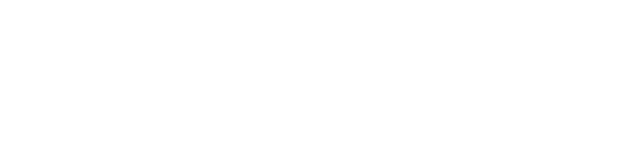
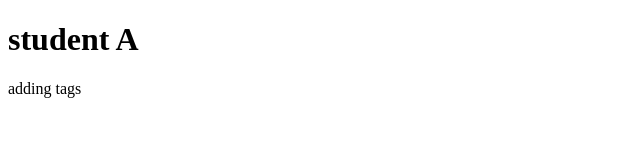
Before and after one commit to nortunen/Kieren, a plain HTML site: page index.html in a window 1280 px wide. Shown: the whole page, without its empty margins (0-640 px from the left). Drawn offline with Linux system fonts and the light colour scheme.

Commit message:
adding tags to index.html

```diff
--- a/index.html
+++ b/index.html
@@ -3,7 +3,10 @@
   <head>
     <meta charset="UTF-8" />
     <meta name="viewport" content="width=device-width, initial-scale=1.0" />
-    <title>Document</title>
+    <title>partner assignment</title>
   </head>
-  <body></body>
+  <body>
+    <h1>student A</h1>
+    <p>adding tags</p>
+  </body>
 </html>
```
